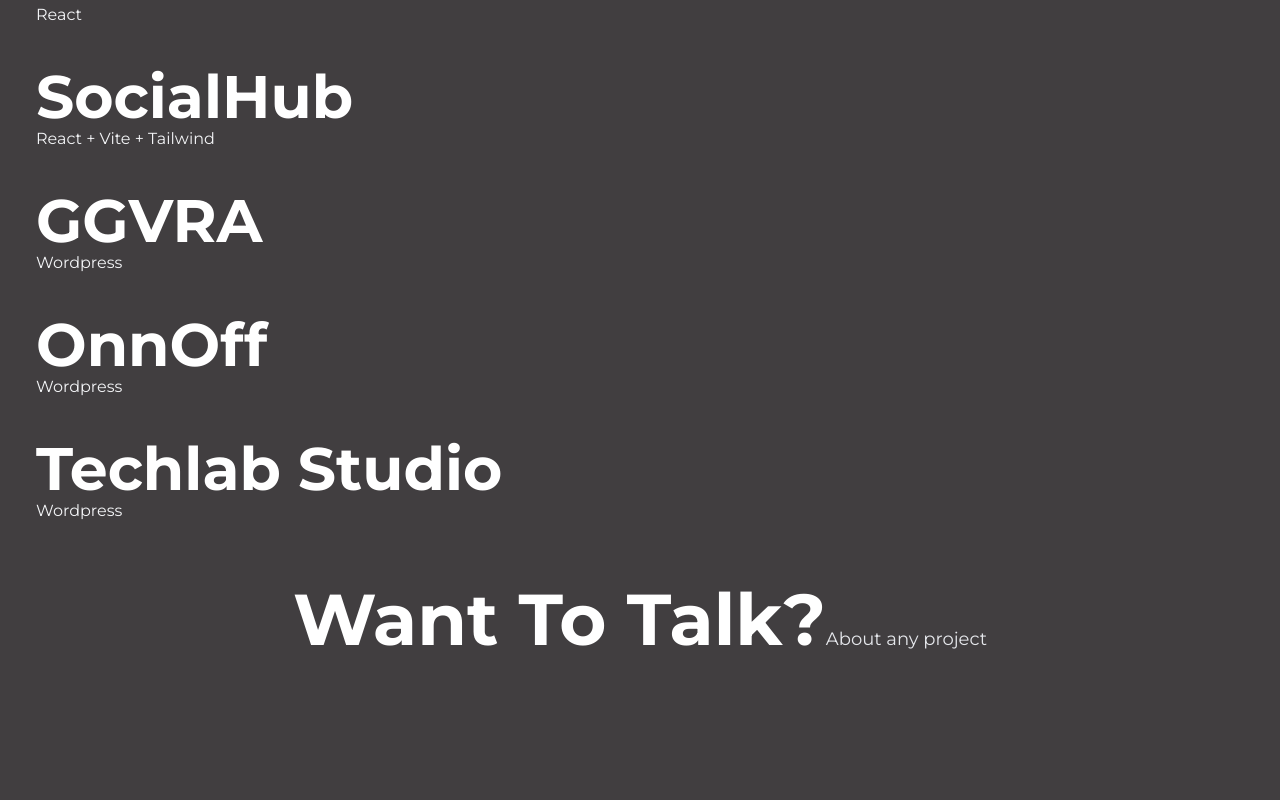
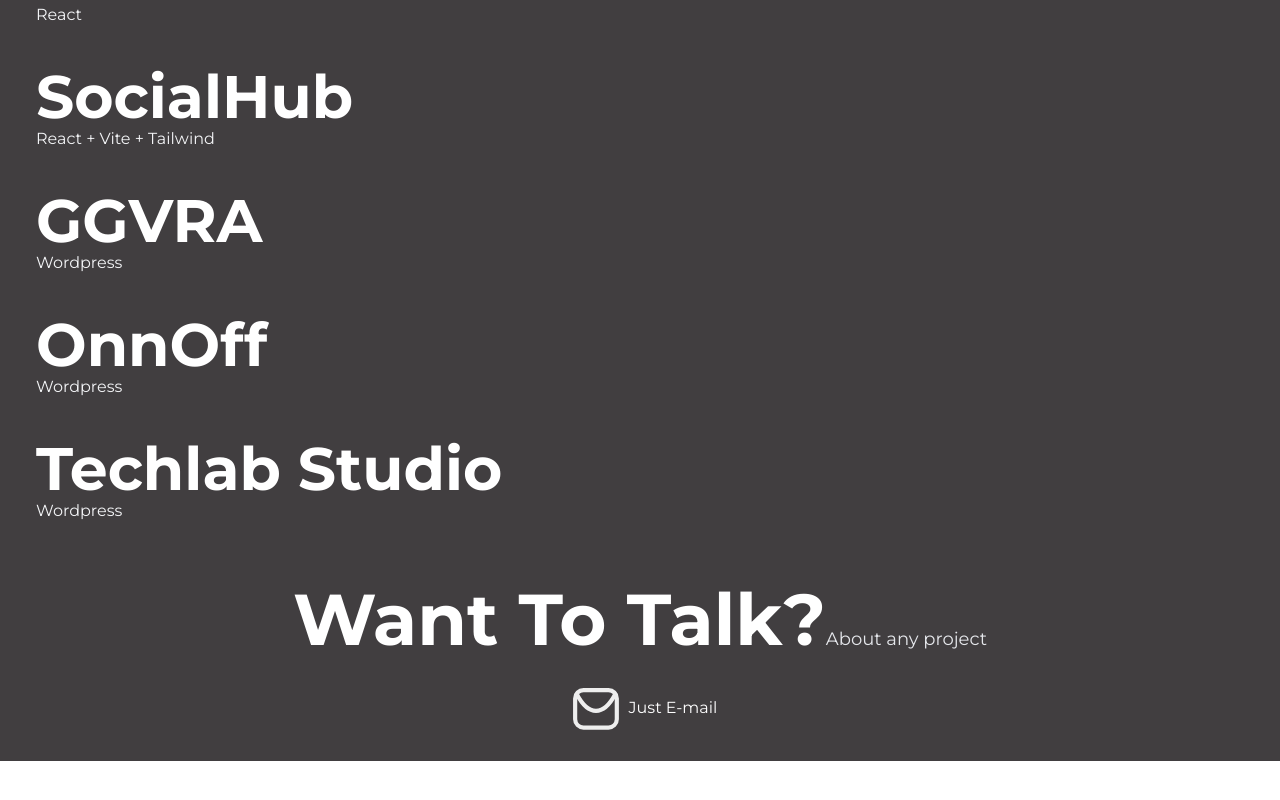
Before and after one commit to jaseemuddinn/Portfolio, a React (Vite) app: page / in a window 1280 px wide. Shown: the part 2240-3040 px from the top of the page. After the commit the page ends 3001 px from the top, so only its background shows below. Built offline with nearby package versions, Linux system fonts and the light colour scheme.

Commit message:
features added

```diff
--- a/src/components/contact/Contact.jsx
+++ b/src/components/contact/Contact.jsx
@@ -1,13 +1,24 @@
-import React from 'react'
+import mailIcon from '../../assets/mail.svg'
+import hoverMailIcon from '../../assets/afterMail.svg'
+// import './Contact.css'
+function Contact() {
+    return (
+        <div className='bg-[#413E40]'>
+            <div>
+                <h1 className='text-white pt-10 font-bold text-center text-3xl md:text-5xl lg:text-7xl'>Want To Talk?<span className='text-gray-200 text-lg font-normal'>About any project</span></h1>
+                <div class='py-5 flex justify-center items-center'>
+                    <a href="mailto:njaseemuddin@gmail.com" class='flex justify-center items-center group hover:italic'>
+                        <img class='p-2 transition duration-300 ease-in-out transform group-hover:hidden' src={mailIcon} alt="mailIcon" />
+                        <img class='p-2 hidden transition duration-300 ease-in-out transform group-hover:inline-block' src={hoverMailIcon} alt="hoverMailIcon" />
+                        <p class='text-white'>
+                            Just E-mail
+                        </p>
+                    </a>
+                </div>
 
-function Contact() {
-  return (
-    <div className='h-lvh bg-[#413E40]'>
-        <div>
-            <h1 className='text-white pt-10 font-bold text-center text-3xl md:text-5xl lg:text-7xl'>Want To Talk?<span className='text-gray-200 text-lg font-normal'>About any project</span></h1>
+            </div>
         </div>
-    </div>
-  )
+    )
 }
 
 export default Contact
```
Also changed, not shown: src/assets/afterMail.svg (added), src/assets/mail.svg (added).
